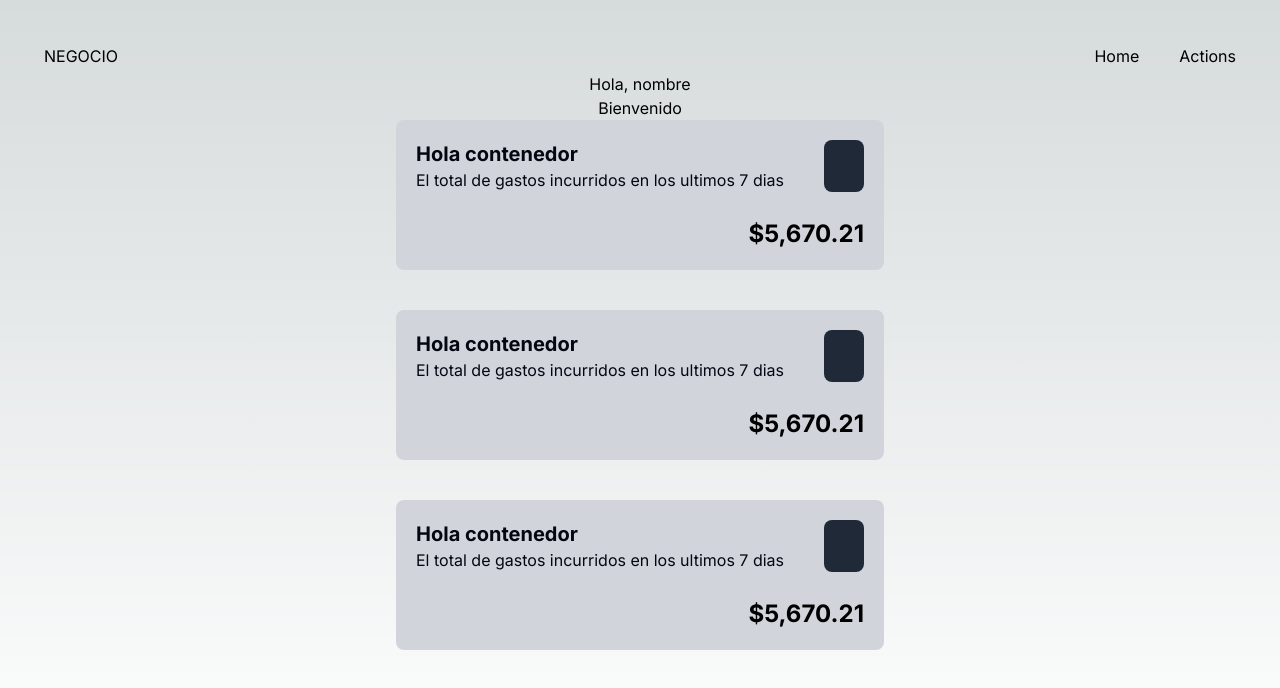
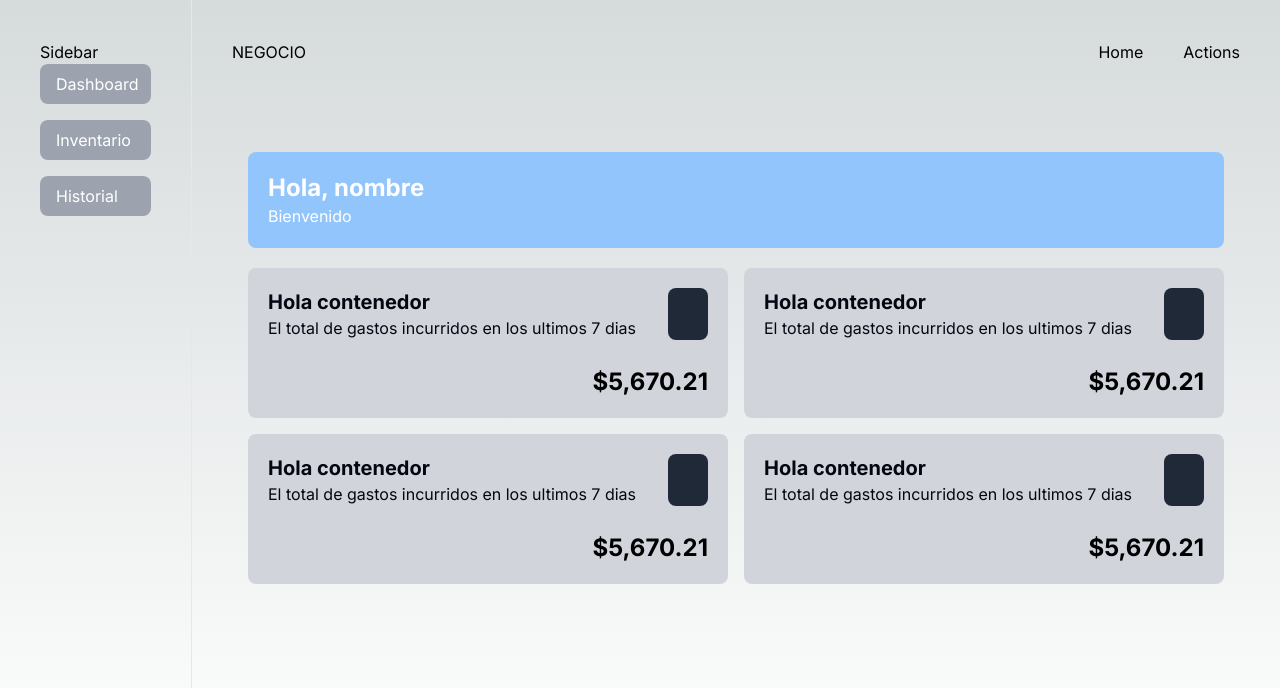
Before and after one commit to Raul0431/my-app, a Next.js app: page / in a window 1280 px wide. Shown: the top 688 px of the page. Built offline with nearby package versions, Linux system fonts and the light colour scheme.

Commit message:
Add new elements

```diff
--- a/src/app/globals.css
+++ b/src/app/globals.css
@@ -26,6 +26,10 @@ body {
     rgb(var(--background-start-rgb));
 }
 
+.custom-li {
+  @apply bg-gray-400 text-white pl-4 p-2 rounded-lg;
+}
+
 @layer utilities {
   .text-balance {
     text-wrap: balance;
--- a/src/app/page.tsx
+++ b/src/app/page.tsx
@@ -1,11 +1,17 @@
 import { Dashboard } from "app/components/Dashboard";
 import { Navbar } from "app/components/Navbar";
+import { Sidebar } from "app/components/Sidebar";
 
 export default function Home() {
   return (
-    <main className="flex min-h-screen flex-col items-center p-10">
-      <Navbar />
-      <Dashboard />
+    <main className="flex min-h-screen">
+      <section className="hidden lg:block min-w-[15%]">
+        <Sidebar />
+      </section>
+      <section className="flex flex-col items-center w-full lg:max-w-[85%] min-h-full">
+        <Navbar />
+        <Dashboard />
+      </section>
     </main>
   );
 }
--- a/src/components/Dashboard.tsx
+++ b/src/components/Dashboard.tsx
@@ -2,15 +2,18 @@ import { StatisticCard } from "./StatisticCard";
 
 const Dashboard = (): JSX.Element => {
   return (
-    <>
-      <h1>Hola, nombre</h1>
-      <p>Bienvenido</p>
-      <div className="flex flex-col gap-10">
+    <div className="p-10">
+      <div className="mt-2 mb-5 bg-blue-300 text-white rounded-lg p-5">
+        <h1 className="text-2xl font-bold">Hola, nombre</h1>
+        <p>Bienvenido</p>
+      </div>
+      <div className="flex flex-col items-center gap-4 lg:grid lg:grid-cols-2 lg:grid-rows-2">
+        <StatisticCard />
         <StatisticCard />
         <StatisticCard />
         <StatisticCard />
       </div>
-    </>
+    </div>
   );
 }
 
--- a/src/components/Navbar.tsx
+++ b/src/components/Navbar.tsx
@@ -1,6 +1,6 @@
 const Navbar = (): JSX.Element => {
   return (
-    <nav className="w-full p-1 flex justify-between">
+    <nav className="w-full p-10 flex justify-between">
       <div>
         <h2>NEGOCIO</h2>
       </div>
--- /dev/null
+++ b/src/components/Sidebar.tsx
@@ -0,0 +1,20 @@
+const Sidebar = (): JSX.Element => {
+  return (
+    <div className="w-full h-full border-r p-10">
+      <h3>Sidebar</h3>
+      <ul className="flex flex-col gap-4">
+        <li className="custom-li">
+          <p>Dashboard</p>
+        </li>
+        <li className="custom-li">
+          <p>Inventario</p>
+        </li>
+        <li className="custom-li">
+          <p>Historial</p>
+        </li>
+      </ul>
+    </div>
+  );
+}
+
+export { Sidebar };
--- a/src/components/StatisticCard.tsx
+++ b/src/components/StatisticCard.tsx
@@ -1,7 +1,7 @@
 const StatisticCard = (): JSX.Element => {
   return (
     <div className="min-h-[150px] w-full max-w-[500px] min-w-[288px] bg-gray-300 rounded-lg flex flex-col justify-between p-5 text-gray-950">
-      <div className="flex gap-10">
+      <div className="flex gap-8">
         <div>
           <h3 className="text-xl font-bold">Hola contenedor</h3>
           <p>El total de gastos incurridos en los ultimos 7 dias</p>
```
